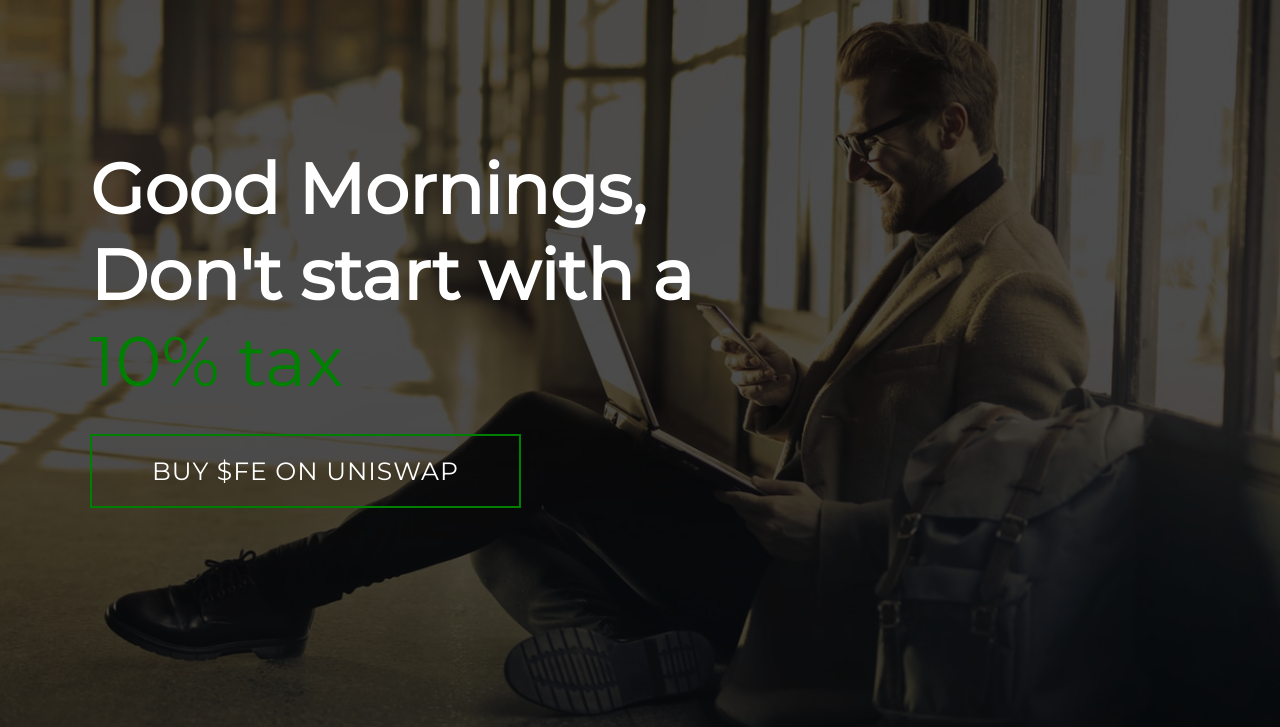
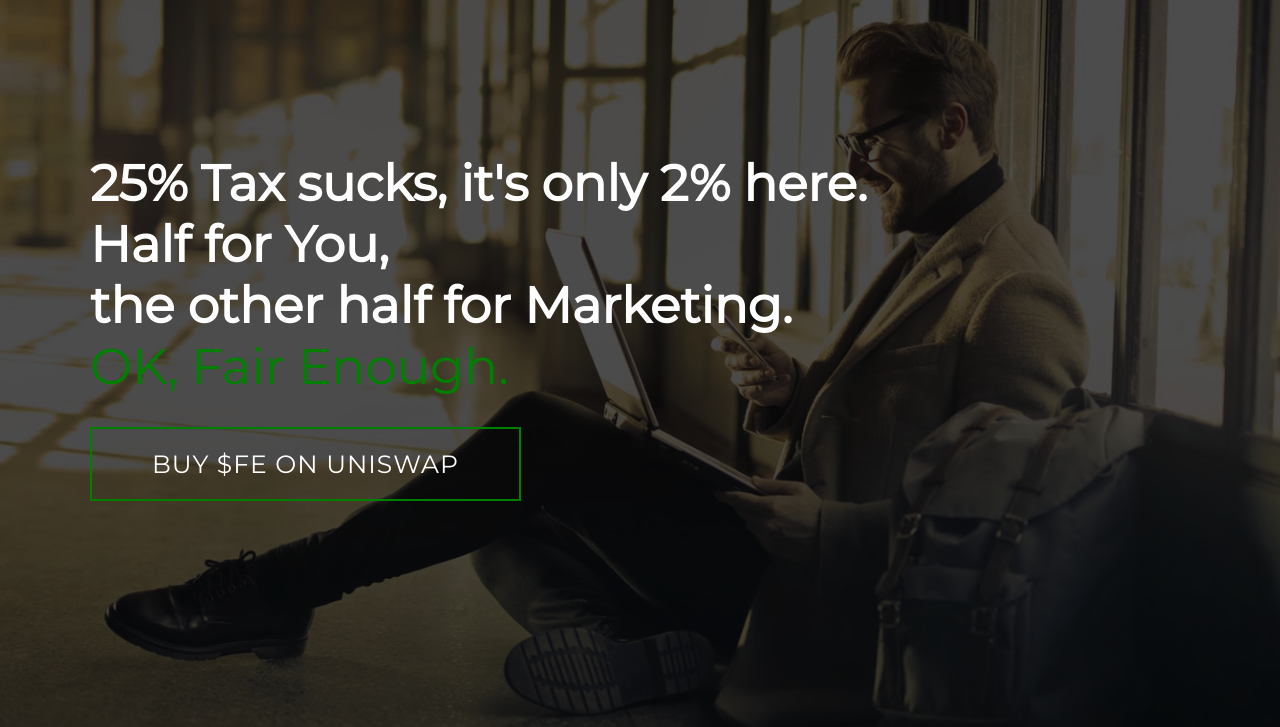
Before and after one commit to Fatiu-Ibrahim/fairEnough, a plain HTML site: page index.html in a window 1280 px wide. Shown: the part 73-800 px from the top of the page. Drawn offline with Linux system fonts and the light colour scheme.

Commit message:
homepage edit 1

```diff
--- a/index.html
+++ b/index.html
@@ -43,9 +43,11 @@
     <section id="hero">
       <div class="hero container">
         <div>
-          <h1>Good Mornings, <span></span></h1>
-          <h1>Don't start with a <span></span></h1>
-          <h1>10% tax <span></span></h1>
+
+          <h1>25% Tax sucks, it's only 2% here. <span></span></h1>
+          <h1>Half for You, <span></span></h1>
+          <h1>the other half for Marketing. <span></span></h1>
+          <h1>OK, Fair Enough. <span></span></h1>
           <a
             href="https://app.uniswap.org/#/swap?outputCurrency=0x9290f25e962cb4b6bfc85195fe98f1ef0112c97e"
             ;
--- a/style.css
+++ b/style.css
@@ -248,8 +248,11 @@ p {
   animation-delay: 2s;
 }
 #hero h1:nth-child(3) {
+  animation-delay: 3s;
+}
+#hero h1:nth-child(4) {
   animation: text_reveal_name 0.5s ease forwards;
-  animation-delay: 3s;
+  animation-delay: 4s;
 }
 #hero h1 span {
   position: absolute;
@@ -269,6 +272,9 @@ p {
 }
 #hero h1:nth-child(3) span {
   animation-delay: 2.5s;
+}
+#hero h1:nth-child(4) span {
+  animation-delay: 3.5s;
 }
 
 /* End Hero Section */
@@ -587,7 +593,7 @@ p {
 
   /* Hero */
   #hero h1 {
-    font-size: 7rem;
+    font-size: 5rem;
   }
   /* End Hero */
 
```
